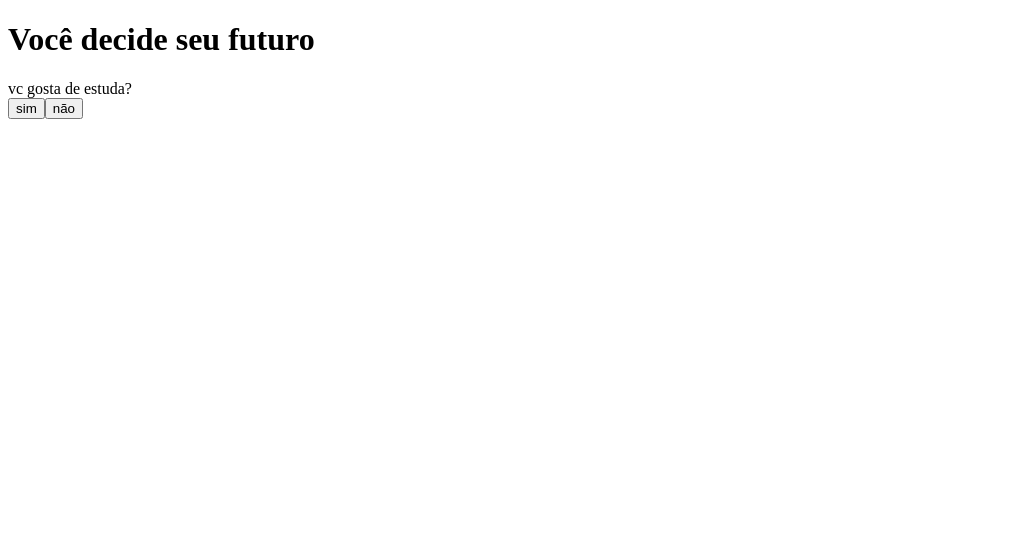
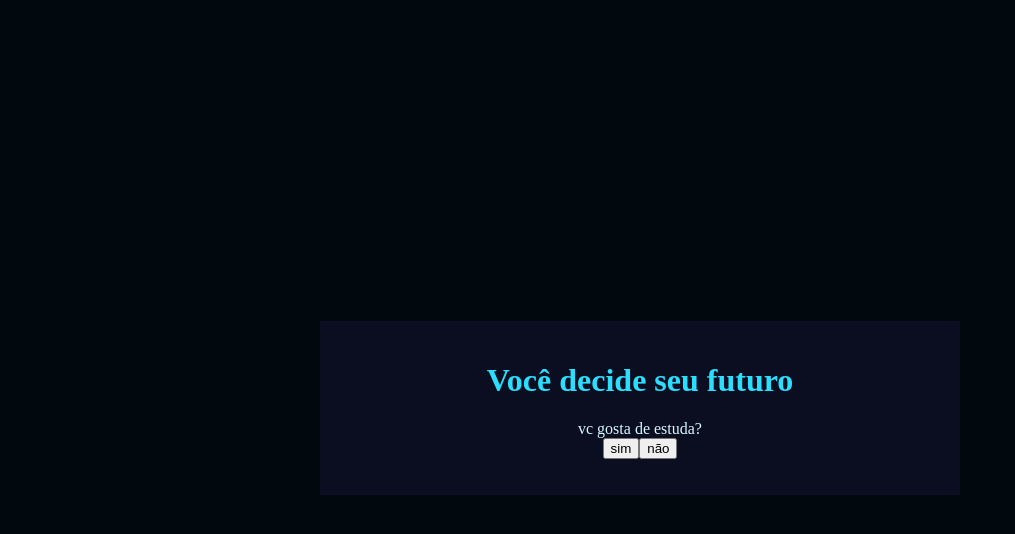
Before and after one commit to morango9/social, a plain HTML site: page index.html in a window 1280 px wide. Shown: the whole page, without its empty margins (0-1015 px from the left). Drawn offline with Linux system fonts and the light colour scheme.

Commit message:
Update style.css

```diff
--- a/style.css
+++ b/style.css
@@ -1,22 +1,29 @@
-const caixaPrincipal = document.querySelector(".caixa-principal");
-const caixaPerguntas = document.querySelector(".caixa-perguntas");
-const caixaAlternativas = document.querySelector(".caixa-alternativas");
-const caixaResultados = document.querySelector(".caixa-Resultados");
-const textoResultado = document.querySelector(".texto-resultado");
+:root{
+    --cor-fundo: #01080E;
+    --cor-principal: #0B0D20;
+    --cor-secundaria: #212333;
+    --cor-destaque:#2BDEFD;
+    --cor-texto:#D7F9FF;
+}
 
-const perguntas = [
-    {
-        enunciado: "Pergunta 1",
-        alternativas: [
-            "Alternativa 1"
-        "Alternativa 2"
-        ]
-    },
-    {
-        enunciado: "Pergunta 1",
-        alternativas: [
-            "Alternativa 1"
-        "Alternativa 2"
-        ]
-    }
-];
+
+body {
+    background-color: var(--cor-fundo);
+    color: var(--cor-texto);
+    display: flex;
+    justify-content: center;
+    align-items: center;
+    min-height: 100vh;
+}
+
+.caixa-principal{
+    background-color: var(--cor-principal);
+    width: 90%;
+    max-width: 600px;
+    text-align: center;
+    padding: 20px;
+}
+
+h1{
+    color: var(--cor-destaque);
+}
```
